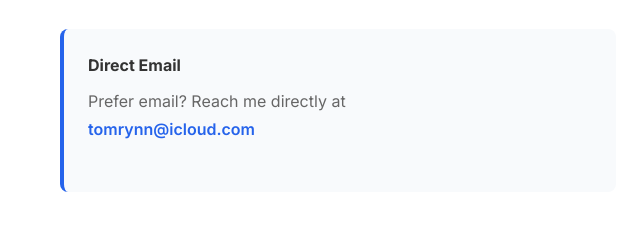
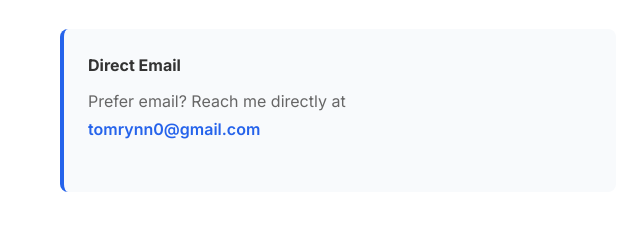
Before and after one commit to tomrynn0-sys/MySite, a plain HTML site: page contact.html in a window 1280 px wide. Shown: the part 1055-1289 px from the top of the page, 0-640 px from the left. Drawn offline with Linux system fonts and the light colour scheme.

Commit message:
Update email address in contact.html

```diff
--- a/contact.html
+++ b/contact.html
@@ -76,7 +76,7 @@
                             <h4 style="color: #333; margin-bottom: 0.5rem;">Direct Email</h4>
                             <p style="color: #666;">
                                 Prefer email? Reach me directly at <br>
-                                <a href="mailto:tomrynn@icloud.com" style="color: #2563eb; text-decoration: none; font-weight: 600;">tomrynn@icloud.com</a>
+                                <a href="mailto:tomrynn0@gmail.com" style="color: #2563eb; text-decoration: none; font-weight: 600;">tomrynn0@gmail.com</a>
                             </p>
                         </div>
                     </div>
```
